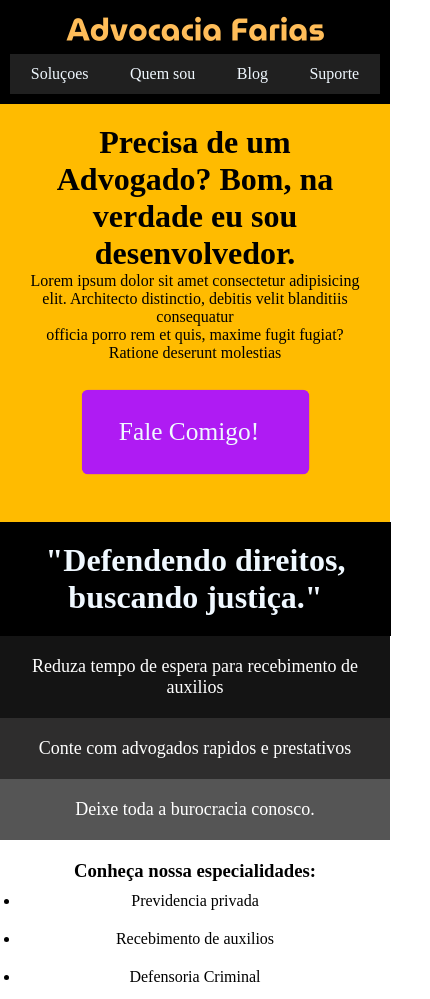
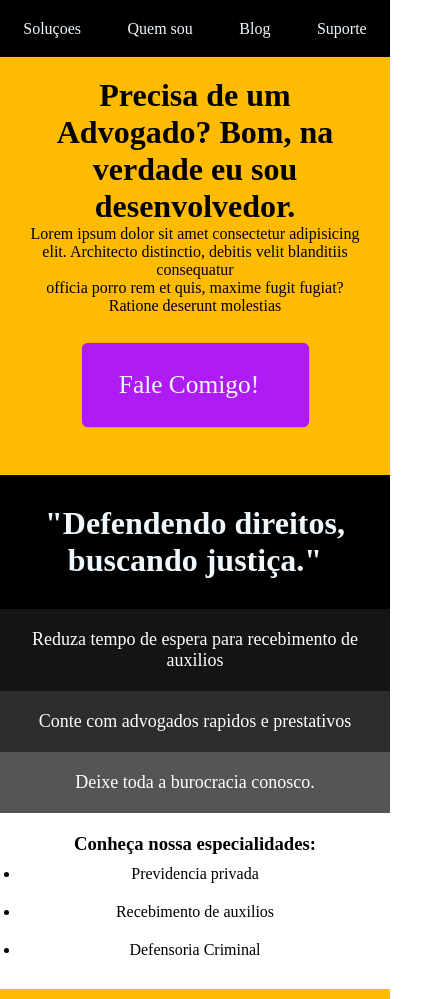
Before and after one commit to JaisonCoder/Site-para-advogado, a plain HTML site: page index.html in a window 390 px wide. Shown: the top 999 px of the page, 430 px wide, since content can reach past the window. Drawn offline with Linux system fonts and the light colour scheme.

Commit message:
melhoria responsividade

```diff
--- a/estilo.css
+++ b/estilo.css
@@ -17,7 +17,7 @@
         height: 90px;
         background-color: black;
         color: aliceblue;
-        justify-content: center;
+        justify-content: space-between;
         align-items: center;
 
 
@@ -37,6 +37,9 @@
         justify-content: space-between;
         padding-left: 40px;
 
+    }
+    .lista-flex li{
+        padding: 5%;
     }
 
     .lista-flex li:hover {
@@ -59,6 +62,7 @@
         transition: opacity 0.5s ease, transform 0.9s ease-in-out;
 
     }
+
     @keyframes movimento-flutuante {
         0% {
             transform: scale(1.0);
@@ -283,6 +287,7 @@
     }
 
     .conteiner-pc h1 {
+
         position: absolute;
         font-size: 100px;
         padding: 20px;
@@ -311,7 +316,8 @@
         50% {
             width: 70%;
         }
-        100%{
+
+        100% {
             width: 0%;
         }
     }
@@ -402,7 +408,8 @@
         align-items: center;
 
     }
-    .lado-cor4 img{
+
+    .lado-cor4 img {
         animation: movimento-flutuante 7s infinite;
         width: 900px;
 
@@ -439,7 +446,7 @@
     }
 }
 
-@media only screen and (max-width: 768px) {
+@media only screen and (min-width: 10px) and (max-width: 1024px) {
 
     /* Estilos para dispositivos móveis */
     * {
@@ -449,9 +456,13 @@
     }
 
     header {
-        padding: 10px;
         text-align: center;
         background-color: #000;
+        max-width: 100%;
+    }
+
+    header img {
+        display: none;
     }
 
     #lupa-pesquisa {
@@ -460,14 +471,15 @@
 
 
     .lista-flex li {
-        padding: 5px;
+        padding: 5%;
+
         list-style: none;
     }
 
     .lista-flex {
-        height: 40px;
+        width: 100%;
         display: flex;
-        background-color: rgb(32, 32, 32);
+
         color: aliceblue;
         justify-content: space-around;
         align-items: center;
@@ -495,6 +507,7 @@
 
     .botao-açao {
         display: none;
+
     }
 
     .lado-conteudo {
@@ -519,11 +532,18 @@
     }
 
     .lado-cor1 {
-        width: 90%;
+
+        align-items: center;
         color: aliceblue;
         background-color: #000;
         padding: 20px;
         text-align: center;
+
+    }
+    .conteiner-frase{
+        align-items: center;
+        margin: 10px auto;
+
     }
 
     .lado-branco {
@@ -556,6 +576,7 @@
         color: #FFF;
 
     }
+
     .botao-falecomigo2 {
         display: flex;
         width: 70%;
@@ -575,6 +596,7 @@
 
 
     }
+
     .lista-beneficios li {
         padding: 10px;
     }
@@ -584,7 +606,8 @@
         padding: 20px;
         text-align: center;
     }
-    .conteiner-trabalhos li  {
+
+    .conteiner-trabalhos li {
 
         padding: 10px;
         text-align: center;
@@ -614,7 +637,7 @@
         background-color: rgb(255, 187, 0);
         text-align: center;
         margin: 0;
-        width: 90%;
+        width: 100%;
         padding: 20px;
 
 
```
